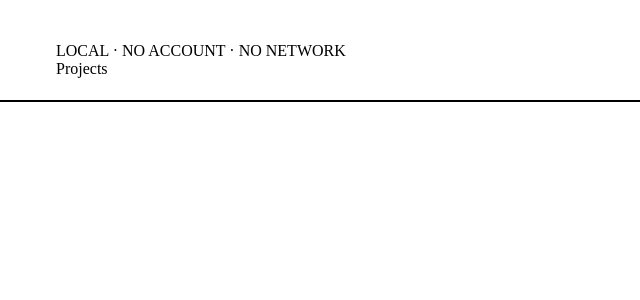
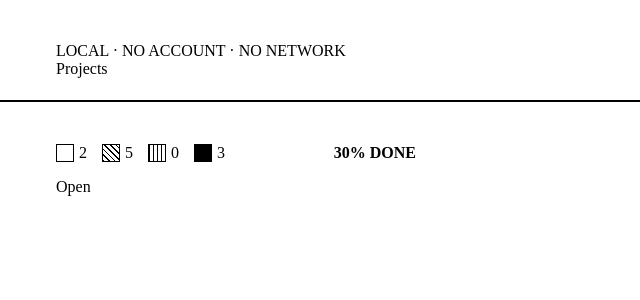
Before and after one commit to AlexisRoe/project-management-for-e-ink, a React (Vite) app: page / in a window 1280 px wide. Shown: the top 300 px of the page, without its empty margins (0-640 px from the left). Built offline with nearby package versions, Linux system fonts and the light colour scheme.

Commit message:
Update project items

```diff
--- a/src/components/Button.component.tsx
+++ b/src/components/Button.component.tsx
@@ -42,3 +42,36 @@ export function CreateButton({ onClick, disabled }: CreateButtonProps): JSX.Elem
         </>
     </Button>
 }
+
+interface DeleteButtonProps {
+    onClick: () => void;
+}
+
+export function DeleteButton({ onClick }: DeleteButtonProps): JSX.Element {
+    return <Button variant="secondary" onClick={onClick}>
+        <Icon variant='trash' label="delete" />
+    </Button>
+}
+
+interface EditButtonProps {
+    onClick: () => void;
+}
+
+export function EditButton({ onClick }: EditButtonProps): JSX.Element {
+    return <Button variant="secondary" onClick={onClick}>
+        <Icon variant='edit' label="update or create" />
+    </Button>
+}
+
+interface OpenButtonProps {
+    onClick: () => void;
+}
+
+export function OpenButton({ onClick }: OpenButtonProps): JSX.Element {
+    return <Button variant="primary" onClick={onClick}>
+        <>
+            <Icon variant='eye' label="Open" />
+            <span> Open</span>
+        </>
+    </Button>
+}
--- a/src/components/Icons.component.tsx
+++ b/src/components/Icons.component.tsx
@@ -3,7 +3,7 @@ import type { JSX } from "react";
 interface IconProps {
     label: string;
     size?: '24';
-    variant: 'upload' | 'download' | 'plus' | 'close' | 'check';
+    variant: 'upload' | 'download' | 'plus' | 'close' | 'check' | 'trash' | 'edit' | 'eye';
 }
 
 export function Icon({ size = '24', variant, label }: IconProps): JSX.Element {
--- a/src/components/Progress.component.css
+++ b/src/components/Progress.component.css
@@ -2,3 +2,73 @@
     display: block;
     max-width: 340px;
 }
+
+.progress-bar-legend-container {
+    display: flex;
+    justify-content: space-between;
+}
+
+.progress-bar-legend-item-container {
+    display: flex;
+    justify-content: flex-start;
+    gap: 15px;
+}
+
+.progress-bar-legend-done-container {
+    text-transform: uppercase;
+    font-weight: bold;
+}
+
+.progress-bar-legend-item-todo,
+.progress-bar-legend-item-inprogress,
+.progress-bar-legend-item-testing,
+.progress-bar-legend-item-done {
+    display: flex;
+    align-items: center;
+    gap: 5px;
+}
+
+.progress-bar-legend-item-todo::before,
+.progress-bar-legend-item-inprogress::before,
+.progress-bar-legend-item-testing::before,
+.progress-bar-legend-item-done::before {
+    content: '';
+    display: inline-block;
+    width: 1rem;
+    height: 1rem;
+    flex-shrink: 0;
+}
+
+.progress-bar-legend-item-todo::before {
+    background: #fff;
+    border: 1px solid #000;
+}
+
+.progress-bar-legend-item-inprogress::before {
+    background-color: #fff;
+    border: 1px solid #000;
+    background-image: repeating-linear-gradient(
+        45deg,
+        #000 0,
+        #000 1px,
+        transparent 1px,
+        transparent 4px
+    );
+}
+
+.progress-bar-legend-item-testing::before {
+    background-color: #fff;
+    border: 1px solid #000;
+    background-image: repeating-linear-gradient(
+        90deg,
+        #000 0,
+        #000 1px,
+        transparent 1px,
+        transparent 4px
+    );
+}
+
+.progress-bar-legend-item-done::before {
+    background: #000;
+    border: 1px solid #000;
+}
--- a/src/components/Progress.component.tsx
+++ b/src/components/Progress.component.tsx
@@ -19,3 +19,30 @@ export function ProgressBar(props: ProgressBarProps): JSX.Element {
         label={props.label ?? ''}
     ></e-progress>
 }
+
+interface ProgressBarLegendProps {
+    amounts: {
+        todo: number;
+        inProgress: number;
+        testing: number;
+        done: number;
+    };
+    doneInPercent: number;
+    label: string;
+}
+
+export function ProgressBarLegend(props: ProgressBarLegendProps): JSX.Element {
+    return (
+        <div className='progress-bar-legend-container'>
+            <div className='progress-bar-legend-item-container'>
+                <div className='progress-bar-legend-item-todo'>{props.amounts.todo}</div>
+                <div className='progress-bar-legend-item-inprogress'>{props.amounts.inProgress}</div>
+                <div className='progress-bar-legend-item-testing'>{props.amounts.testing}</div>
+                <div className='progress-bar-legend-item-done'>{props.amounts.done}</div>
+            </div>
+            <div className='progress-bar-legend-done-container'>
+                <div>{`${props.doneInPercent}% ${props.label}`}</div>
+            </div>
+        </div>
+    );
+}
--- a/src/components/Projects.components.css
+++ b/src/components/Projects.component.css
@@ -18,19 +18,31 @@
   flex-direction: column;
 }
 
-e-card.project-cards:not([data-type='new-card']) .ink-card {
-  border-color: #d0d0d0;
+.project-cards .ink-card {
+  border-color: #000;
 }
 
-.project-cards-new-content {
+e-card.project-cards[data-type='new-card'] .ink-card {
+  border-style: dashed;
+}
+
+.project-cards-content {
   display: flex;
   flex-direction: column;
+  justify-content: space-between;
   gap: 1rem;
+  height: 100%
 }
 
-.project-cards-new-content-actions {
+.project-cards-actions {
   display: flex;
   justify-content: space-between;
+}
+
+.project-cards-actions-left {
+  display: flex;
+  justify-content: flex-start;
+  gap: 0.5rem;
 }
 
 .project-cards .ink-card__body {
@@ -40,3 +52,9 @@ e-card.project-cards:not([data-type='new-card']) .ink-card {
 .project-cards .ink-card__header {
   border-bottom: 0px;
 }
+
+.project-cars-progress {
+  display: flex;
+  flex-direction: column;
+  gap: 0.5rem;
+}
--- a/src/components/Projects.component.tsx
+++ b/src/components/Projects.component.tsx
@@ -1,9 +1,10 @@
 import { useState, type JSX, type ReactElement } from 'react';
 
-import './Projects.components.css';
-import { Button, CancelButton, CreateButton } from './Button.component';
+import { CancelButton, CreateButton, DeleteButton, EditButton, OpenButton } from './Button.component';
 import { Input } from './Input.component';
-import { ProgressBar } from './Progress.component';
+import { ProgressBar, ProgressBarLegend } from './Progress.component';
+
+import './Projects.component.css';
 
 interface ProjectGridProps {
     children: ReactElement | ReactElement[];
@@ -17,10 +18,12 @@ interface ProjectCardUpdateProps {
     isVisible: boolean;
     onClose: () => void;
     onCreate: (label: string) => void;
+    title?: string
+    initialValue?: string;
 }
 
-function ProjectCardUpdate({ isVisible, onClose, onCreate }: ProjectCardUpdateProps): JSX.Element {
-    const [value, setValue] = useState<string>('');
+function ProjectCardUpdate({ initialValue = '', isVisible, onClose, onCreate, title = 'New Project' }: ProjectCardUpdateProps): JSX.Element {
+    const [value, setValue] = useState<string>(initialValue);
 
     if (isVisible === false) return <></>;
 
@@ -34,16 +37,16 @@ function ProjectCardUpdate({ isVisible, onClose, onCreate }: ProjectCardUpdatePr
     return (
         <e-card
             className='project-cards'
-            title="New Project"
+            title={title}
             data-type='new-card'
         >
-            <div className='project-cards-new-content'>
+            <div className='project-cards-content'>
                 <Input
                     label="Project name"
                     placeholder="Example"
                     onDebouncedChange={setValue}
                 />
-                <div className='project-cards-new-content-actions'>
+                <div className='project-cards-actions'>
                     <CreateButton onClick={handleCreate} disabled={isCreateDisabled} />
                     <CancelButton onClick={onClose} />
                 </div>
@@ -59,25 +62,46 @@ interface Items {
     done: number
 }
 
+interface ItemActions {
+    update: () => void;
+    delete: () => void;
+    open: () => void;
+}
+
 interface ProjectCardProps {
-    amountCompleted: number;
-    amountTotal: number;
-    // items: Items;
-    // doneInPercent: number;
-    // open: () => void;
-    // delete: () => void;
-    // update: () => void;
     title: string;
+    items: Items;
+    actions: ItemActions
+}
+
+function sum(input: number[]): number {
+    return input.reduce((prev, cur) => prev + cur, 0);
 }
 
 function ProjectCard(props: ProjectCardProps): JSX.Element {
+    const total = sum(Object.values(props.items));
+    const done = props.items.done;
+    const doneInPercent = total === 0 ? 0 : (done * 100) / total;
+
     return (
         <e-card
             className='project-cards'
             title={props.title}
-            eyebrow={`${props.amountCompleted} ITEMS`}
+            eyebrow={`${total} ITEMS`}
         >
-            <ProgressBar value={30} />
+            <div className='project-cards-content'>
+                <div className='project-cars-progress'>
+                    <ProgressBar value={doneInPercent} />
+                    <ProgressBarLegend doneInPercent={doneInPercent} label='done' amounts={props.items} />
+                </div>
+                <div className='project-cards-actions'>
+                    <div className='project-cards-actions-left'>
+                        <OpenButton onClick={props.actions.open} />
+                        <EditButton onClick={() => console.log('')} />
+                    </div>
+                    <DeleteButton onClick={props.actions.delete} />
+                </div>
+            </div>
         </e-card>
     );
 }
--- a/src/views/ProjectOverviewView.tsx
+++ b/src/views/ProjectOverviewView.tsx
@@ -4,6 +4,19 @@ import { Button } from '../components/Button.component'
 import { Icon } from '../components/Icons.component'
 import { ProjectCard, ProjectGrid } from '../components/Projects.component'
 import { useState } from 'react'
+
+const MockItem = {
+  todo: 2,
+  inProgress: 5,
+  testing: 0,
+  done: 3,
+}
+
+const MockActions = {
+  update: () => console.log(''),
+  delete: () => console.log(''),
+  open: () => console.log(''),
+}
 
 function ProjectOverviewView() {
   const [isCreateInitialiazed, setIsCreateInitialiazed] = useState<boolean>(false);
@@ -34,7 +47,7 @@ function ProjectOverviewView() {
             onClose={() => setIsCreateInitialiazed(false)}
             onCreate={() => console.log('')}
           />
-          <ProjectCard title='test' amountCompleted={2} amountTotal={3} />
+          <ProjectCard title='test' items={MockItem} actions={MockActions} />
         </ProjectGrid>
       </Page.Content>
     </Page>
```
